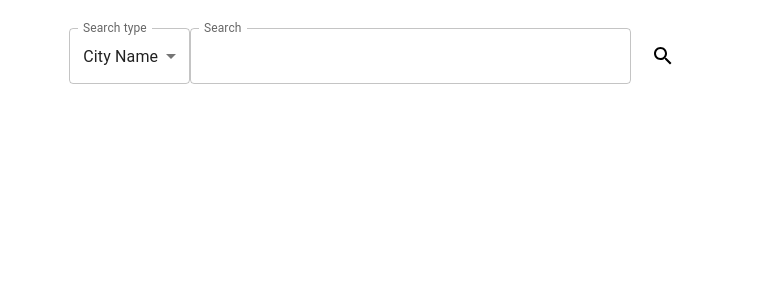
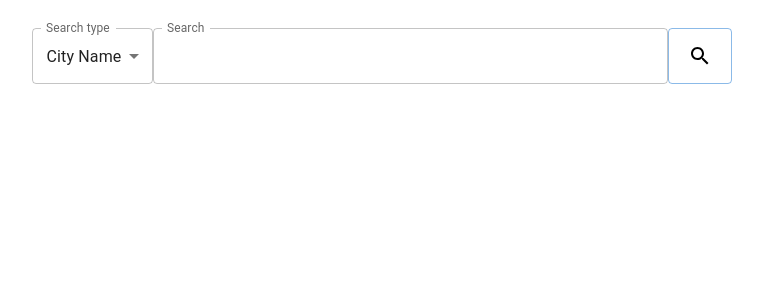
Before and after one commit to Ahmed-Jan-Farooqui/weather-app, a React (Vite) app: page / in a window 1280 px wide. Shown: the top 300 px of the page, without its empty margins (258-1021 px from the left). Built offline with nearby package versions, Linux system fonts and the light colour scheme.

Commit message:
Added border. Added underline to active view

```diff
--- a/src/App.css
+++ b/src/App.css
@@ -8,9 +8,9 @@
 
 .search-bar-cntr {
   display: flex;
-  align-items: center;
+  align-items: stretch;
   justify-content: center;
-  width: 60%;
+  width: 70%;
 }
 
 .search-btn:hover {
--- a/src/App.tsx
+++ b/src/App.tsx
@@ -116,15 +116,14 @@ function App() {
           InputLabelProps={{ shrink: true }}
           sx={{ width: "60%" }}
         ></TextField>
-        <div className="search-btn-cntr">
         <Button
+          variant="outlined"
           className="search-btn"
           onClick={getWeather}
-            sx={{ height: 1 }}
+          sx={{ height: "inherit" }}
         >
           <SearchIcon />
         </Button>
-        </div>
       </div>
 
       {loading && (
--- a/src/components/Graph/Graph.tsx
+++ b/src/components/Graph/Graph.tsx
@@ -9,8 +9,8 @@ export default function Graph({
 }: any) {
   return (
     <LineChart
-      width={500}
-      height={300}
+      height={500}
+      width={800}
       xAxis={[{ scaleType: "point", data: xAxis, label: type }]}
       series={[
         {
--- a/src/components/WeatherCard/WeatherCard.css
+++ b/src/components/WeatherCard/WeatherCard.css
@@ -45,3 +45,7 @@
 .set-view-btn:focus {
   outline: none;
 }
+
+.txt-underline {
+  text-decoration: underline;
+}
--- a/src/components/WeatherCard/WeatherCard.tsx
+++ b/src/components/WeatherCard/WeatherCard.tsx
@@ -140,6 +140,7 @@ export default function WeatherCard({
             <img src={`${img_root}${dailyWeather[0]?.icon}@2x.png`} />
             <h2>{Math.floor(dailyAverageTemp[0])}</h2>
             <p
+              className={symbol === unit_symbols[0] ? "txt-underline" : "txt"}
               onClick={() => {
                 setSymbol(unit_symbols[0]);
               }}
@@ -148,6 +149,7 @@ export default function WeatherCard({
             </p>
             <p>|</p>
             <p
+              className={symbol === unit_symbols[1] ? "txt-underline" : "txt"}
               onClick={() => {
                 setSymbol(unit_symbols[1]);
               }}
--- a/src/components/WeatherIcon/WeatherIcon.tsx
+++ b/src/components/WeatherIcon/WeatherIcon.tsx
@@ -12,7 +12,6 @@ export default function WeatherIcon({
     <div className="weather-icon">
       <h3>{day}</h3>
       <img src={iconUrl} alt={description} className="weather-icon-image" />
-      <p className="description">{description + " "}</p>
       <p className="temp-range">
         {Math.floor(min) + symbol + " - " + Math.floor(max) + symbol}
       </p>
```
Lines whose indentation alone changed are shown as unchanged.
